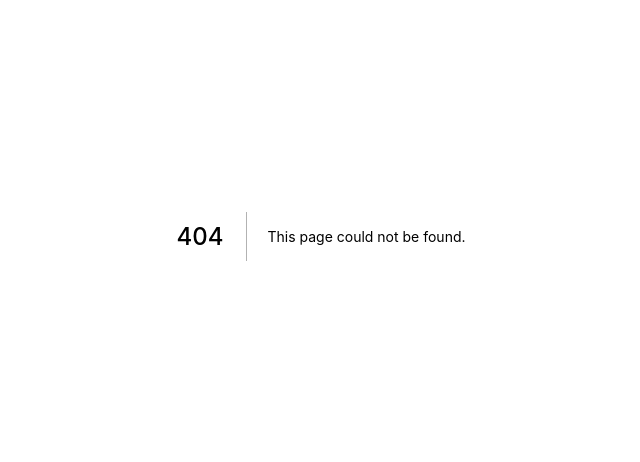
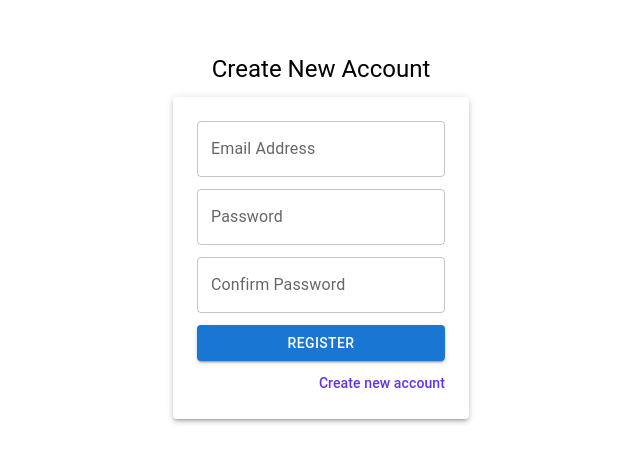
Before and after one commit to dmncfrncsc/nextjs-project-unfinished, a Next.js app: page /register in a window 1280 px wide. Before the commit this address had no page. Shown: the part 164-626 px from the top of the page, without its empty margins (319-959 px from the left). Built offline with nearby package versions, Linux system fonts and the light colour scheme.

Commit message:
material ui, signin and registration page

```diff
--- a/package.json
+++ b/package.json
@@ -9,6 +9,9 @@
     "lint": "next lint"
   },
   "dependencies": {
+    "@emotion/react": "^11.9.0",
+    "@emotion/styled": "^11.8.1",
+    "@mui/material": "^5.6.3",
     "next": "12.1.5",
     "react": "18.1.0",
     "react-dom": "18.1.0"
--- /dev/null
+++ b/pages/register.js
@@ -0,0 +1,70 @@
+import { Box,   Button, Paper, TextField, Typography } from "@mui/material";
+import { useRouter } from "next/router";
+
+export default function SignIn() {
+
+    const router = useRouter();
+
+    const style ={
+        linkStyle:{
+            cursor:"pointer",
+            color: "#6134eb"
+        }
+    }
+  return (
+    <Box sx={{
+        width:"100vw",
+        height: "100vh",
+        display:"flex",
+        flexDirection:"column",
+        justifyContent:"Center",
+        alignItems:"Center"}}>
+
+            <Box>
+                <Typography variant="h5" >Create New Account</Typography>
+            </Box>
+        <Paper elevation ={3} sx={{
+            padding: "24px",
+            display:"flex",
+            flexDirection:"column",
+            marginTop:"12px"}}>
+
+            <TextField label="Email Address"
+            name="email"
+            type="email"/>
+
+            <TextField label="Password"
+            type="password"
+            name="password"
+            sx={{marginTop:"12px"}}
+            />
+
+            <TextField label="Confirm Password"
+            type="password"
+            name="confirmPassword"
+            sx={{marginTop:"12px"}}
+            />
+
+            <Button variant="contained" sx={{marginTop:"12px"}}>
+            Register
+            </Button>
+
+
+            <Box sx={{
+                display:"flex",
+                justifyContent:"right",
+                marginTop:"12px"
+                }}>
+
+                <Typography
+                    variant="subtitle2"
+                    onClick={() => router.push("/sign-in")}
+                    sx={style.linkStyle}>
+
+                    Create new account
+                </Typography>
+            </Box>
+        </Paper>
+    </Box>
+  )
+}
```
Also changed, not shown: pages/dashboard.js (added, +11 -0 lines), pages/index.js (+28 -61 lines), pages/sign-in.js (added, +65 -0 lines), 1 other file (tests, documents, lock files or other folders).
